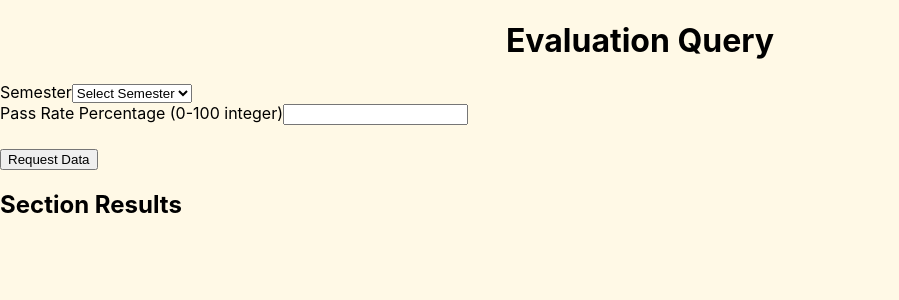
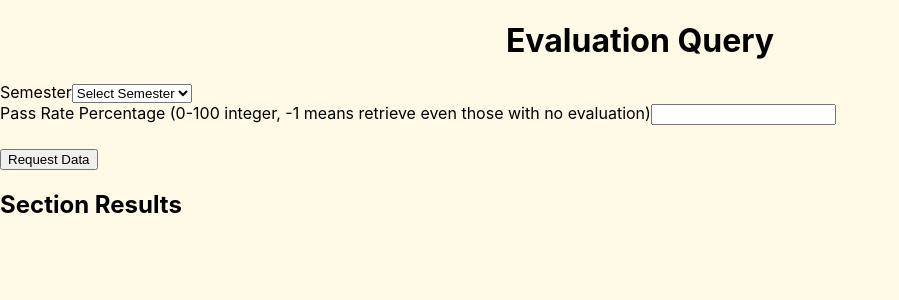
Before and after one commit to alexchans/DatabaseProject, a React (Create React App) app: page /Evaluation_Query in a window 1280 px wide. Shown: the top 300 px of the page, without its empty margins (0-899 px from the left). Built offline with nearby package versions, Linux system fonts and the light colour scheme.

Commit message:
Added more info to evaluation query

```diff
--- a/src/Evaluation_Query.js
+++ b/src/Evaluation_Query.js
@@ -44,7 +44,7 @@ class Evaluation_Query extends React.Component {
                         </select>
                     </div>
                     <div>
-                        <label htmlFor="passRatePercentage">Pass Rate Percentage (0-100 integer)</label>
+                        <label htmlFor="passRatePercentage">Pass Rate Percentage (0-100 integer, -1 means retrieve even those with no evaluation)</label>
                         <input
                             type="number"
                             id="passRatePercentage"
```
